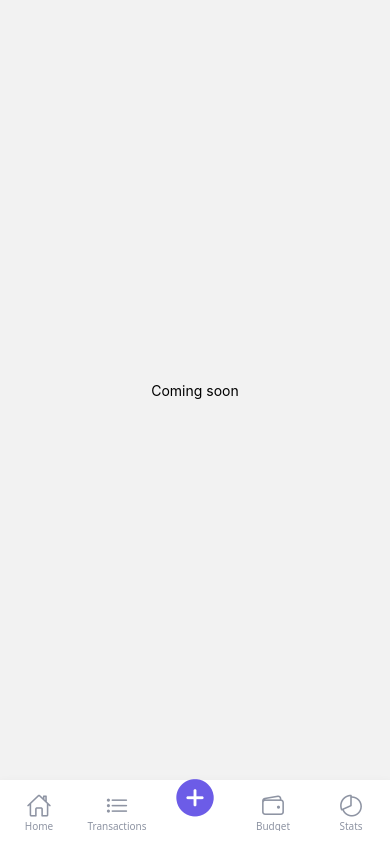
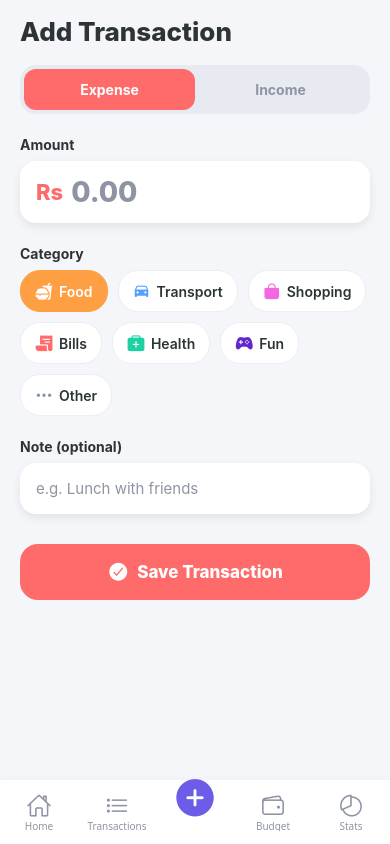
Before and after one commit to SachinthaHeshanEdirisinghe/budget-manager, a React Native app: screen /Add in a window 390 px wide. Built offline with nearby package versions, Linux system fonts and the light colour scheme.

Commit message:
add and manage transactions

```diff
--- a/src/screens/AddTransactionScreen.js
+++ b/src/screens/AddTransactionScreen.js
@@ -1,9 +1,119 @@
-import { View, Text } from 'react-native';
-export default function AddTransactionScreen() {
-return (
-<View style={{ flex: 1, alignItems: 'center', justifyContent: 'center'
-}}>
-<Text>Coming soon</Text>
-</View>
-);
+import { useState } from 'react';
+import { ScrollView, View, Text, TextInput, TouchableOpacity, StyleSheet, Alert } from 'react-native';
+import { Ionicons } from '@expo/vector-icons';
+import { useSafeAreaInsets } from 'react-native-safe-area-context';
+import { useFinance } from '../context/FinanceContext';
+import { EXPENSE_CATEGORIES, INCOME_CATEGORIES } from '../constants/categories';
+import { colors, shadow } from '../theme';
+
+export default function AddTransactionScreen({ navigation }) {
+  const { addTransaction } = useFinance();
+  const insets = useSafeAreaInsets();
+  const [type, setType] = useState('expense');
+  const [amount, setAmount] = useState('');
+  const [category, setCategory] = useState('food');
+  const [note, setNote] = useState('');
+
+  const cats = type === 'expense' ? EXPENSE_CATEGORIES : INCOME_CATEGORIES;
+  const accent = type === 'expense' ? colors.expense : colors.income;
+
+  const switchType = (t) => {
+    setType(t);
+    setCategory((t === 'expense' ? EXPENSE_CATEGORIES : INCOME_CATEGORIES)[0].id);
+  };
+
+  const save = () => {
+    const value = parseFloat(amount);
+    if (!value || value <= 0) {
+      Alert.alert('Invalid amount', 'Please enter an amount greater than 0.');
+      return;
+    }
+    addTransaction({ type, amount: value, category, note: note.trim() });
+    setAmount('');
+    setNote('');
+    navigation.navigate('Home');
+  };
+
+  return (
+    <ScrollView
+      style={{ flex: 1, backgroundColor: colors.bg }}
+      contentContainerStyle={{ paddingTop: insets.top + 16, paddingHorizontal: 20, paddingBottom: 40 }}
+      keyboardShouldPersistTaps='handled'
+    >
+      <Text style={styles.title}>Add Transaction</Text>
+
+      <View style={styles.toggle}>
+        {['expense', 'income'].map((t) => (
+          <TouchableOpacity
+            key={t}
+            style={[styles.toggleBtn, type === t && { backgroundColor: t === 'expense' ? colors.expense : colors.income }]}
+            onPress={() => switchType(t)}
+          >
+            <Text style={[styles.toggleText, type === t && { color: '#fff' }]}>{t === 'expense' ? 'Expense' : 'Income'}</Text>
+          </TouchableOpacity>
+        ))}
+      </View>
+
+      <Text style={styles.label}>Amount</Text>
+      <View style={styles.amountBox}>
+        <Text style={[styles.currency, { color: accent }]}>Rs</Text>
+        <TextInput
+          style={styles.amountInput}
+          value={amount}
+          onChangeText={setAmount}
+          placeholder='0.00'
+          placeholderTextColor={colors.muted}
+          keyboardType='decimal-pad'
+        />
+      </View>
+
+      <Text style={styles.label}>Category</Text>
+      <View style={styles.grid}>
+        {cats.map((c) => {
+          const active = category === c.id;
+          return (
+            <TouchableOpacity
+              key={c.id}
+              style={[styles.chip, active && { backgroundColor: c.color, borderColor: c.color }]}
+              onPress={() => setCategory(c.id)}
+            >
+              <Ionicons name={c.icon} size={18} color={active ? '#fff' : c.color} />
+              <Text style={[styles.chipText, active && { color: '#fff' }]}>{c.label}</Text>
+            </TouchableOpacity>
+          );
+        })}
+      </View>
+
+      <Text style={styles.label}>Note (optional)</Text>
+      <TextInput
+        style={styles.noteInput}
+        value={note}
+        onChangeText={setNote}
+        placeholder='e.g. Lunch with friends'
+        placeholderTextColor={colors.muted}
+      />
+
+      <TouchableOpacity style={[styles.save, { backgroundColor: accent }]} onPress={save}>
+        <Ionicons name='checkmark-circle' size={22} color='#fff' />
+        <Text style={styles.saveText}>Save Transaction</Text>
+      </TouchableOpacity>
+    </ScrollView>
+  );
 }
+
+const styles = StyleSheet.create({
+  title: { fontSize: 26, fontWeight: '800', color: colors.text, marginBottom: 18 },
+  toggle: { flexDirection: 'row', backgroundColor: '#E8EAF2', borderRadius: 16, padding: 4 },
+  toggleBtn: { flex: 1, paddingVertical: 12, borderRadius: 12, alignItems: 'center' },
+  toggleText: { fontWeight: '700', color: colors.muted },
+  label: { fontSize: 14, fontWeight: '700', color: colors.text, marginTop: 22, marginBottom: 8 },
+  amountBox: { flexDirection: 'row', alignItems: 'center', backgroundColor: colors.card, borderRadius: 16, paddingHorizontal: 16, ...shadow },
+  currency: { fontSize: 22, fontWeight: '800', marginRight: 8 },
+  amountInput: { flex: 1, fontSize: 28, fontWeight: '800', paddingVertical: 14, color: colors.text },
+  grid: { flexDirection: 'row', flexWrap: 'wrap', gap: 10 },
+  chip: { flexDirection: 'row', alignItems: 'center', gap: 6, paddingVertical: 10, paddingHorizontal: 14, borderRadius: 20, backgroundColor: colors.card, borderWidth: 1, borderColor: colors.border },
+  chipText: { fontWeight: '600', color: colors.text },
+  noteInput: { backgroundColor: colors.card, borderRadius: 16, padding: 16, fontSize: 15, color: colors.text, ...shadow },
+  save: { flexDirection: 'row', alignItems: 'center', justifyContent: 'center', gap: 8, padding: 16, borderRadius: 18, marginTop: 30 },
+  saveText: { color: '#fff', fontSize: 17, fontWeight: '800' },
+});
--- a/src/screens/TransactionsScreen.js
+++ b/src/screens/TransactionsScreen.js
@@ -1,9 +1,59 @@
-import { View, Text } from 'react-native';
+import { useState } from 'react';
+import { View, Text, FlatList, TouchableOpacity, StyleSheet, Alert } from 'react-native';
+import { useSafeAreaInsets } from 'react-native-safe-area-context';
+import { useFinance } from '../context/FinanceContext';
+import TransactionItem from '../components/TransactionItem';
+import EmptyState from '../components/EmptyState';
+import { colors } from '../theme';
+
+const FILTERS = [
+  { id: 'all', label: 'All' },
+  { id: 'income', label: 'Income' },
+  { id: 'expense', label: 'Expenses' },
+];
+
 export default function TransactionsScreen() {
-return (
-<View style={{ flex: 1, alignItems: 'center', justifyContent: 'center'
-}}>
-<Text>Coming soon</Text>
-</View>
-);
+  const { transactions, deleteTransaction } = useFinance();
+  const insets = useSafeAreaInsets();
+  const [filter, setFilter] = useState('all');
+
+  const data = filter === 'all' ? transactions : transactions.filter((t) => t.type === filter);
+
+  const confirmDelete = (item) =>
+    Alert.alert('Delete transaction?', 'This cannot be undone.', [
+      { text: 'Cancel', style: 'cancel' },
+      { text: 'Delete', style: 'destructive', onPress: () => deleteTransaction(item.id) },
+    ]);
+
+  return (
+    <View style={{ flex: 1, backgroundColor: colors.bg, paddingTop: insets.top + 16 }}>
+      <Text style={styles.title}>Transactions</Text>
+      <View style={styles.filters}>
+        {FILTERS.map((f) => (
+          <TouchableOpacity
+            key={f.id}
+            style={[styles.filter, filter === f.id && styles.filterActive]}
+            onPress={() => setFilter(f.id)}
+          >
+            <Text style={[styles.filterText, filter === f.id && { color: '#fff' }]}>{f.label}</Text>
+          </TouchableOpacity>
+        ))}
+      </View>
+      <FlatList
+        data={data}
+        keyExtractor={(t) => t.id}
+        contentContainerStyle={{ paddingHorizontal: 20, paddingBottom: 30 }}
+        renderItem={({ item }) => <TransactionItem item={item} onDelete={confirmDelete} />}
+        ListEmptyComponent={<EmptyState title='Nothing here' subtitle='Add a transaction to see it listed.' />}
+      />
+    </View>
+  );
 }
+
+const styles = StyleSheet.create({
+  title: { fontSize: 26, fontWeight: '800', color: colors.text, paddingHorizontal: 20 },
+  filters: { flexDirection: 'row', gap: 10, paddingHorizontal: 20, marginVertical: 16 },
+  filter: { paddingVertical: 8, paddingHorizontal: 18, borderRadius: 20, backgroundColor: '#E8EAF2' },
+  filterActive: { backgroundColor: colors.primary },
+  filterText: { fontWeight: '700', color: colors.muted },
+});
```
